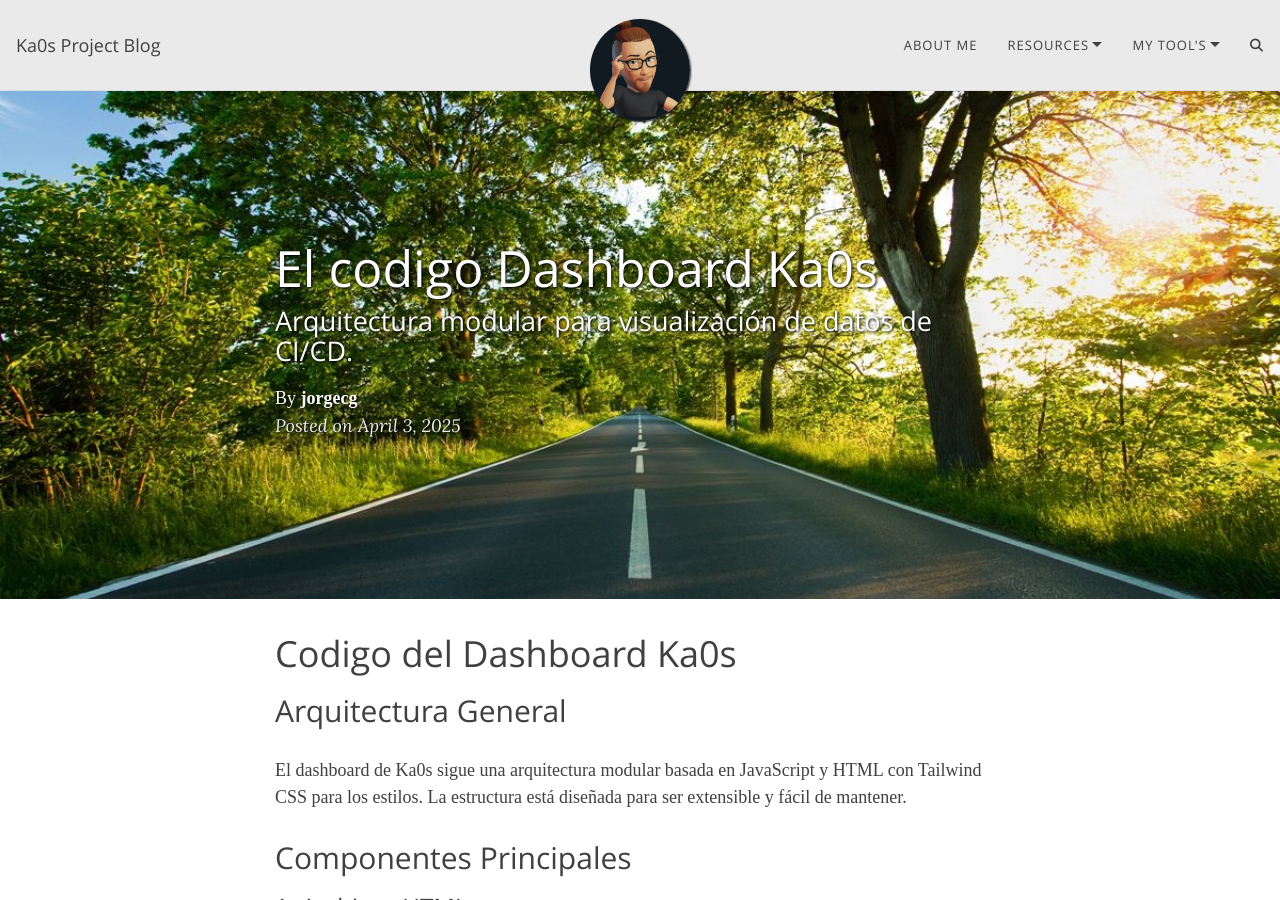
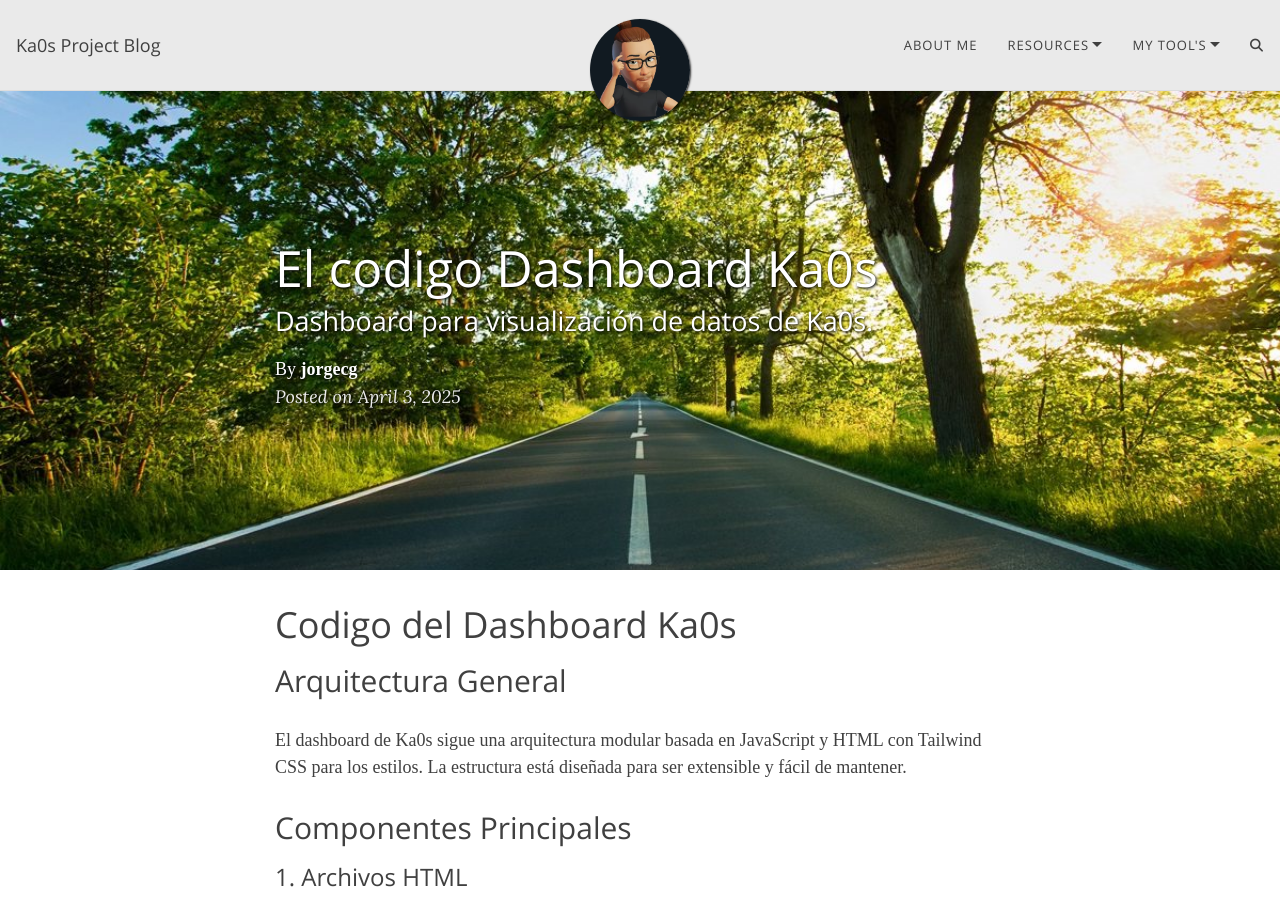
Before and after one commit to Ka0s-Klaus/ka0s.github.io, a Jekyll site: the page built from _posts/2025-04-3-la-explicacion-del-codigo-de-dashboard.md, in a window 1280 px wide and 900 px high. Built offline with Jekyll 4.4.1, drawn with Linux system fonts in a browser that asks for light colours; comment, search, counter and statistics services are not loaded.

Commit message:
2025-04-3-la-explicacion-del-codigo-de-dashboard.md

```diff
--- a/_posts/2025-04-3-la-explicacion-del-codigo-de-dashboard.md
+++ b/_posts/2025-04-3-la-explicacion-del-codigo-de-dashboard.md
@@ -1,7 +1,7 @@
 ---
 layout: post
 title: El codigo Dashboard Ka0s
-subtitle: Arquitectura modular para visualización de datos de CI/CD.
+subtitle: Dashboard para visualización de datos de Ka0s.
 cover-img: /assets/img/path.jpg
 thumbnail-img: /assets/img/codigo_html.png
 share-img: /assets/img/path.jpg
```
